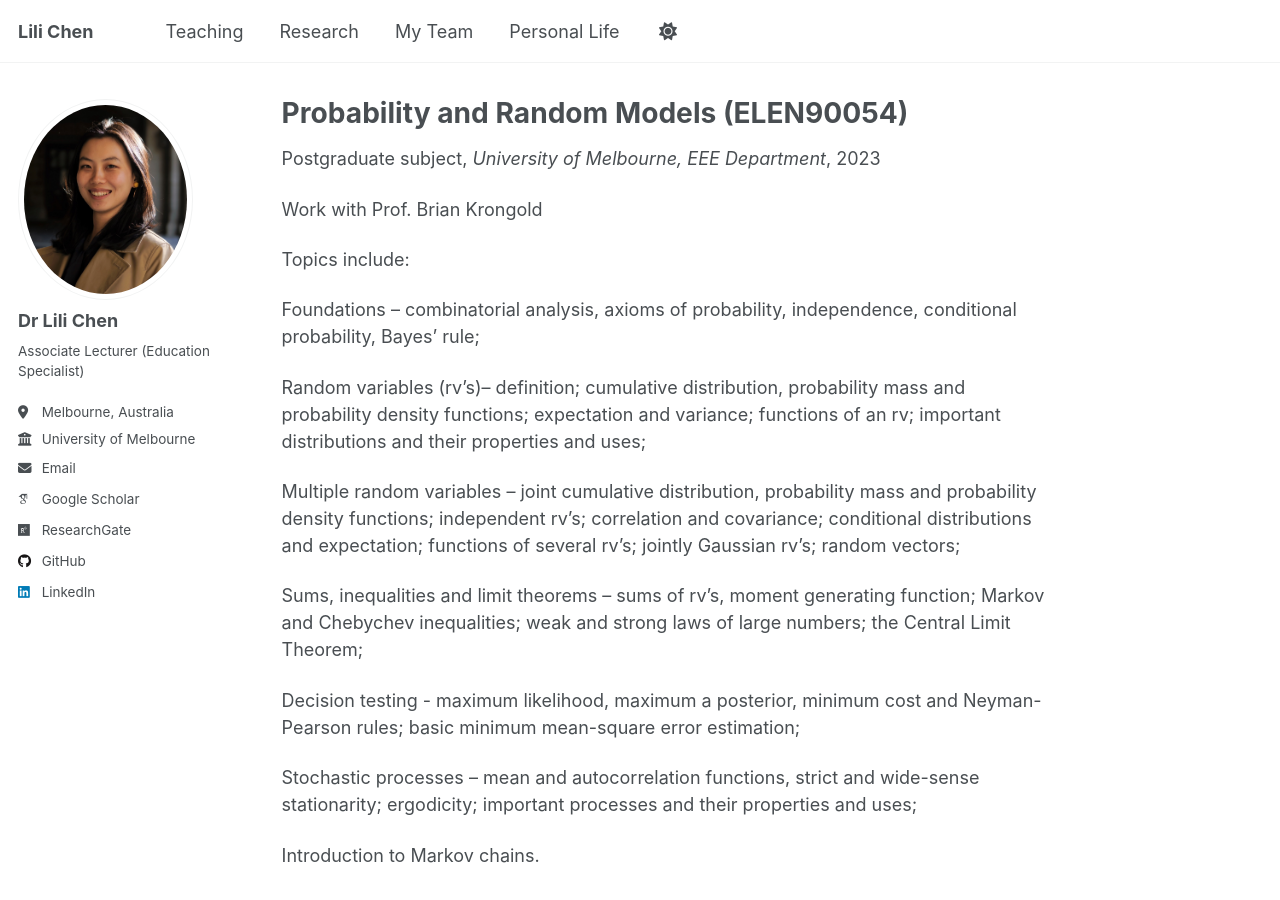
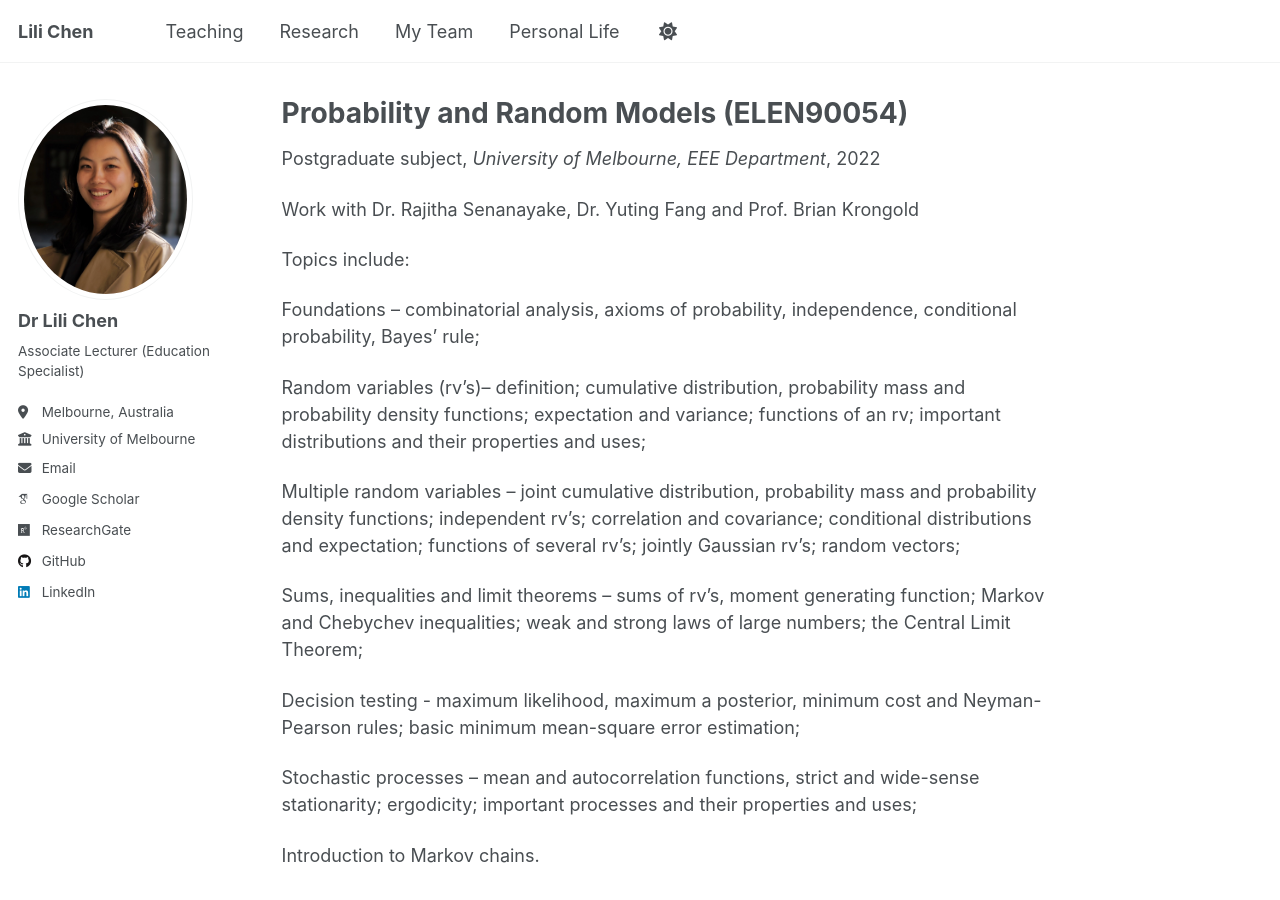
Before and after one commit to LilixChen/lilichen.github.io, a Jekyll site: the page built from _teaching/Pram.md, in a window 1280 px wide and 900 px high. Built offline with Jekyll 4.4.1, drawn with Linux system fonts in a browser that asks for light colours; some web fonts are replaced; a script that is not in the unit is left out.

Commit message:
Update Pram.md

```diff
--- a/_teaching/Pram.md
+++ b/_teaching/Pram.md
@@ -4,11 +4,11 @@ collection: teaching
 type: "Postgraduate subject"
 permalink: /teaching/Pram
 venue: "University of Melbourne, EEE Department"
-date: 2023-01-01
+date: 2022-01-01
 location: "City, Country"
 ---
 
-Work with Prof. Brian Krongold
+Work with Dr. Rajitha Senanayake, Dr. Yuting Fang and Prof. Brian Krongold
 
 Topics include:
 
```
